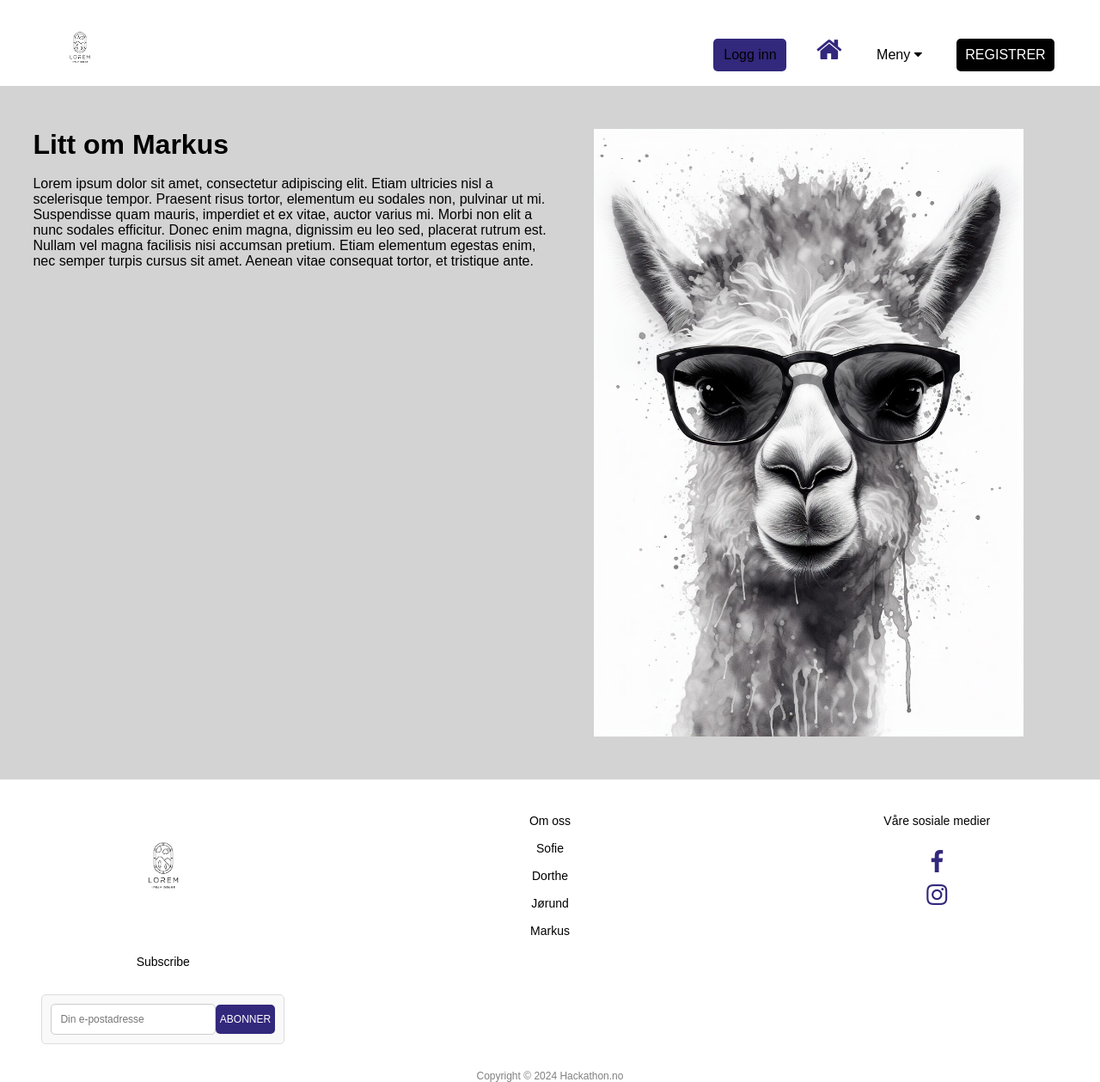
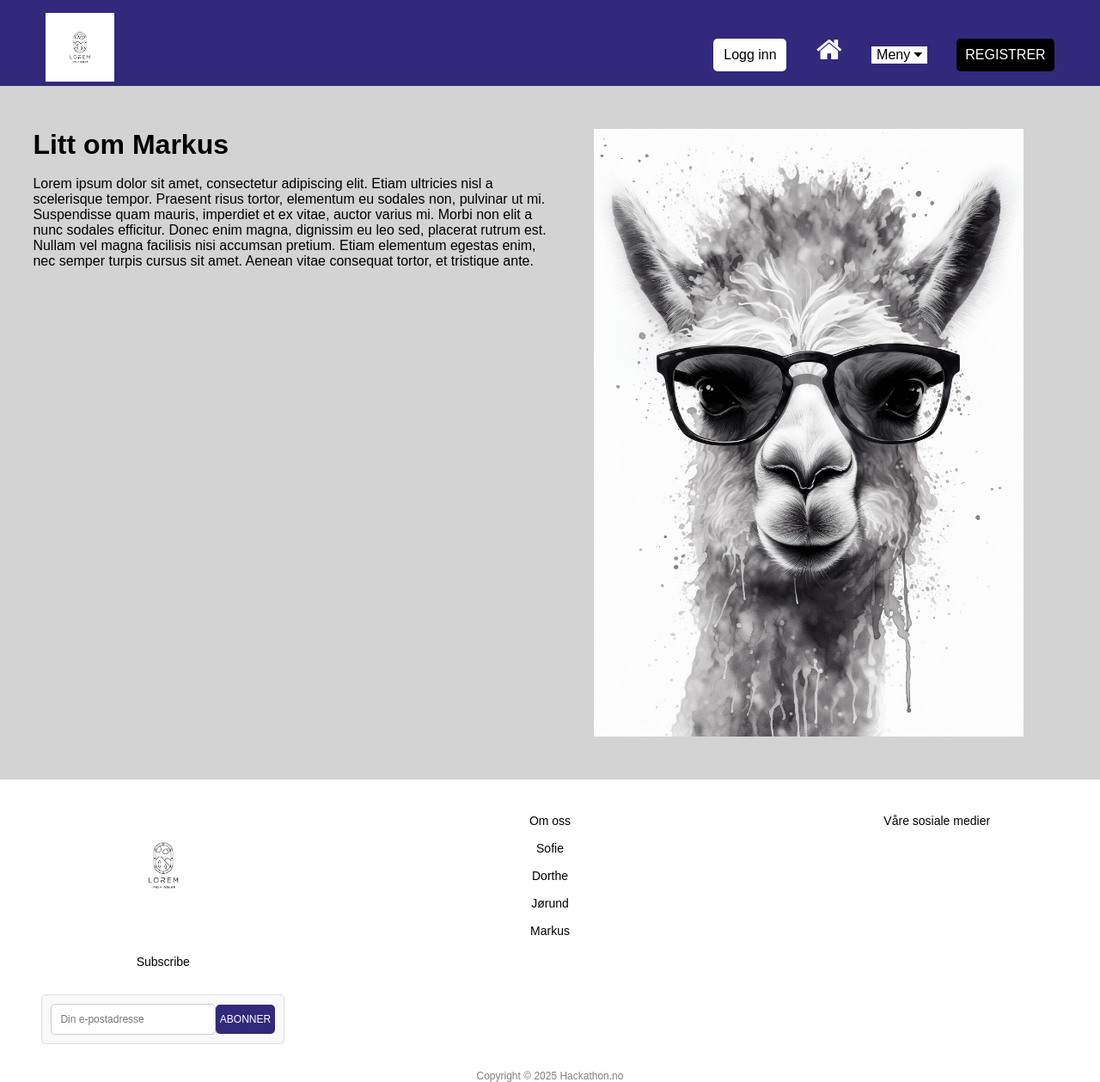
Before and after one commit to dorteej/Hackathon, a Flask app: page /anette in a window 1280 px wide. Shown: the whole page at 86% size. Run offline with Flask 3, Linux system fonts and the light colour scheme.

Commit message:
farge endring

```diff
--- a/static/style.css
+++ b/static/style.css
@@ -8,7 +8,7 @@
     height: 100px;
     width: 100%;
     padding: 0 3%;
-    background-color: white;
+    background-color: #32287c;
     position: fixed;
     z-index: 10000; /* slik at headeren alltid er synlig */
 }
@@ -85,7 +85,7 @@
 }
 
 .logg_inn {
-    background-color: #32287c;
+    background-color: white;
     cursor: pointer;
     width: 85px;
 }
@@ -95,7 +95,7 @@
 }
 
 .logg_inn a:visited {
-    color: white;
+    color: #32287c;
 }
 
 .registrer {
@@ -198,7 +198,7 @@
 }
 
 .bildenr, .bildetekst {
-    color: darkblue;
+    color: darkblue; /**/
     font-size: 20px;
     font-weight: bold;
     padding: 10px;
@@ -476,7 +476,7 @@
 }
 
 .fa-brands {
-    color: #32287c;
+    color: white;
     padding-top: 10px;
 }
 
--- a/templates/base.html
+++ b/templates/base.html
@@ -77,7 +77,7 @@
             </li>
         </ul>
     </div>
-    <div class="copyright"><p>Copyright © 2024 Hackathon.no</p></div>
+    <div class="copyright"><p>Copyright © 2025 Hackathon.no</p></div>
 </footer>
 </body>
 </html>
```
